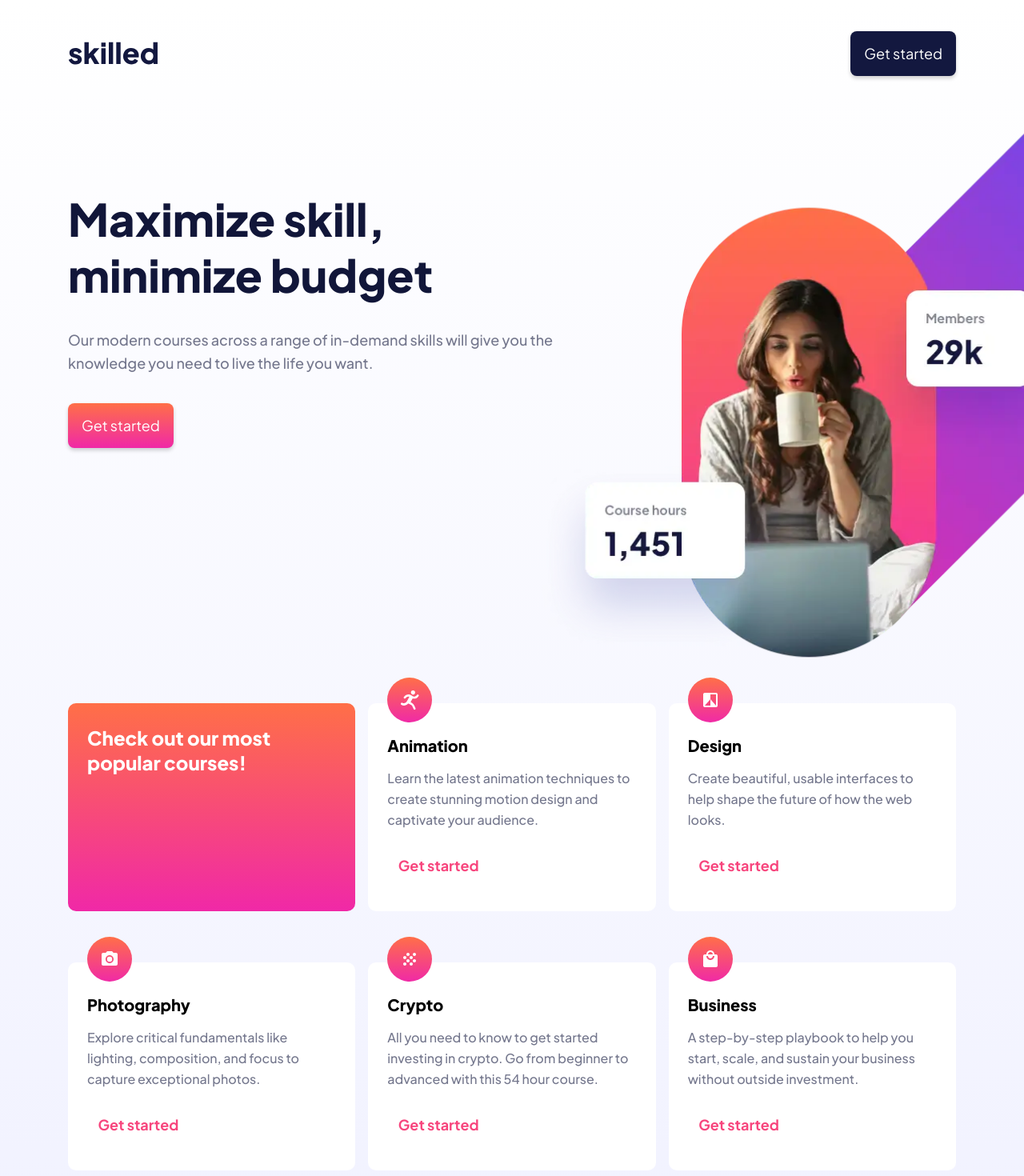
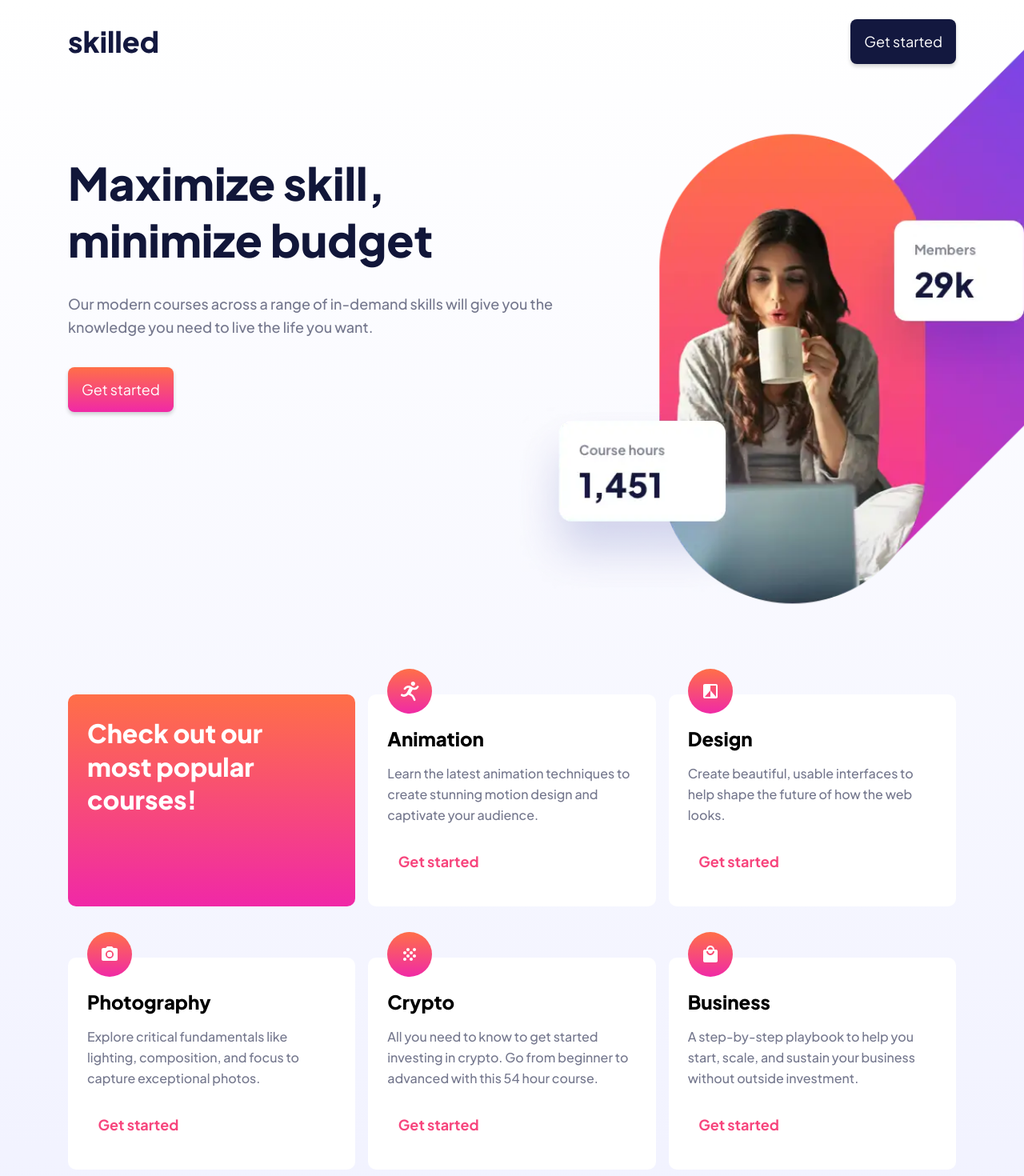
Before and after one commit to ChamuMutezva/skilled-elearning-landing-page, a React (Create React App) app: page / in a window 1280 px wide. Shown: the top 1470 px of the page at 80% size. Built offline with nearby package versions, Linux system fonts and the light colour scheme.

Commit message:
desktop styles for main image and media queries

```diff
--- a/src/sass/base/_custom.scss
+++ b/src/sass/base/_custom.scss
@@ -30,6 +30,7 @@ $fs-18: utils.calculateRem(18);
 $fs-20: utils.calculateRem(20);
 $fs-24: utils.calculateRem(24);
 $fs-28: utils.calculateRem(28);
+$fs-32: utils.calculateRem(32);
 $fs-36: utils.calculateRem(36);
 $fs-40: utils.calculateRem(40);
 $fs-56: utils.calculateRem(56);
--- a/src/sass/layouts/_header.scss
+++ b/src/sass/layouts/_header.scss
@@ -9,7 +9,7 @@
         display: flex;
         justify-content: space-between;
         align-items: center;
-       // align-items: last baseline;
+        // align-items: last baseline;
         padding-block-start: 3rem;
     }
 
@@ -23,8 +23,14 @@
 
 .hero-img-container {
     margin-block-start: 4rem;
+
     @include utils.mQ(38.75rem) {
         flex: 1 1 45%;
+    }
+
+    @include utils.mQ(61.25rem) {
+        margin-block-start: -1rem;
+        margin-inline-start: -2.8rem;
     }
 }
 
--- a/src/sass/layouts/_main.scss
+++ b/src/sass/layouts/_main.scss
@@ -19,6 +19,11 @@
     color: base.$clr-white;
     padding-block: 1.75rem;
     padding-inline: 1.5rem;
+
+    @include utils.mQ(61.25rem) {
+        font-size: base.$fs-32;
+        padding-inline-end: 2rem;
+    }
 }
 
 .main {
@@ -33,7 +38,7 @@
     }
 
     @include utils.mQ(61.25rem) {
-        margin-block-start: 12rem;
+        margin-block-start: 16rem;
     }
 }
 
@@ -50,6 +55,9 @@
     font-weight: 800;
     line-height: 1.26;
     margin-block-start: -1rem;
+    @include utils.mQ(61.25rem) {
+        font-size: base.$fs-24;
+    }
 }
 
 .product-description {
--- a/src/sass/styles.scss
+++ b/src/sass/styles.scss
@@ -16,12 +16,11 @@ body {
     @include utils.mQ(38.75rem) {
         padding-block-start: 1.5rem;
         //  padding-inline: 2.5rem;
-
         margin-inline: auto;
     }
 
     @include utils.mQ(61.25rem) {
-        padding-block-start: 2.42rem;
+        // padding-block-start: 2.42rem;
     }
 }
 
@@ -33,6 +32,10 @@ body {
     }
 
     @include utils.mQ(61.25rem) {
+        margin-inline: 3.5rem;
+    }
+
+    @include utils.mQ(71.785rem) {
         margin-inline: auto;
         max-width: 69.375rem;
     }
```
